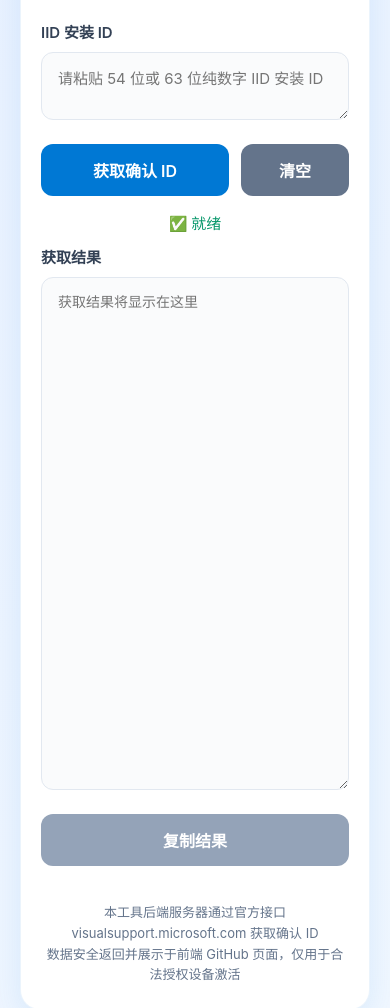
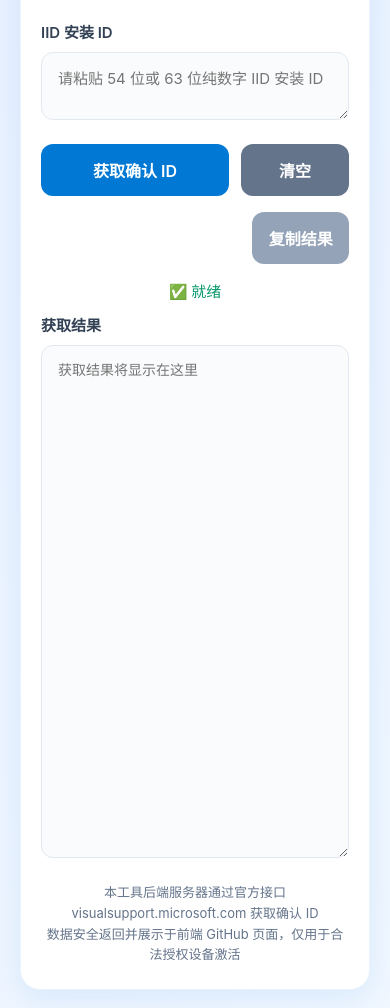
Before and after one commit to wpyok168/GetCID_GH, a plain HTML site: page index.html in a window 390 px wide. Shown: the part 98-1106 px from the top of the page. Drawn offline with Linux system fonts and the light colour scheme.

Commit message:
Update index.html

```diff
--- a/index1.html
+++ b/index.html
@@ -148,9 +148,9 @@
             box-shadow: none;
         }
 
-        /* 底部全屏按钮 */
+        /* 复制结果按钮 - 布局在清空按钮下方，大小相同 */
         .btn-full {
-            width: 100%;
+            width: calc(33.333% - 8px); /* 与清空按钮等宽 */
             padding: 14px;
             background: #0078d4;
             color: white;
@@ -159,18 +159,20 @@
             font-size: 16px;
             font-weight: 600;
             cursor: pointer;
+            margin-left: auto; /* 右对齐到清空按钮正下方 */
+            display: block;
+            transition: all 0.25s ease;
             margin-bottom: 16px;
-            transition: all 0.25s ease;
         }
 
-        /* 全屏按钮悬停 */
+        /* 复制按钮悬停 */
         .btn-full:hover {
             background: #0086e5;
             transform: translateY(-1px);
             box-shadow: 0 4px 12px rgba(0, 120, 212, 0.2);
         }
 
-        /* 全屏按钮禁用 */
+        /* 复制按钮禁用 */
         .btn-full:disabled {
             background: #94a3b8;
             cursor: not-allowed;
@@ -229,6 +231,9 @@
             .title {
                 font-size: 22px;
             }
+            .btn-full {
+                width: calc(33.333% - 6px);
+            }
         }
 
         /* 底部说明文字样式 */
@@ -256,6 +261,9 @@
         <button class="btn btn-clear" id="clearBtn">清空</button>
     </div>
 
+    <!-- 复制结果按钮移动到此处，清空按钮正下方 -->
+    <button class="btn-full" id="copyBtn" disabled>复制结果</button>
+
     <div class="status" id="status">✅ 就绪</div>
 
     <div class="form-group">
@@ -263,9 +271,7 @@
         <textarea readonly class="result-box" id="resultBox" rows="23" placeholder="获取结果将显示在这里"></textarea>
     </div>
 
-    <button class="btn-full" id="copyBtn" disabled>复制结果</button>
-
-    <!-- ====================== 底部添加的说明文字 ====================== -->
+    <!-- 底部说明 -->
     <div class="footer-note">
         本工具后端服务器通过官方接口 visualsupport.microsoft.com 获取确认 ID<br>
         数据安全返回并展示于前端 GitHub 页面，仅用于合法授权设备激活
```
